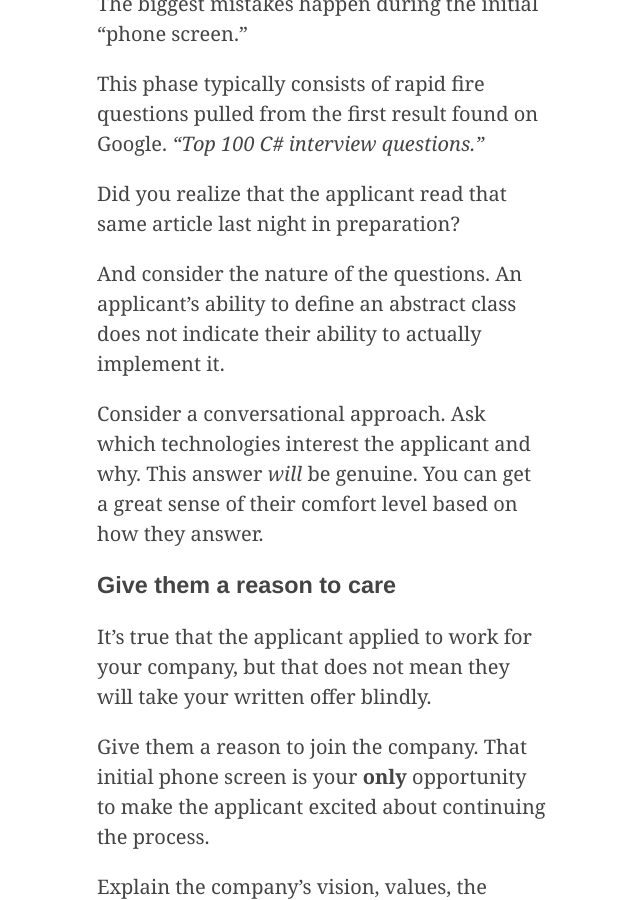
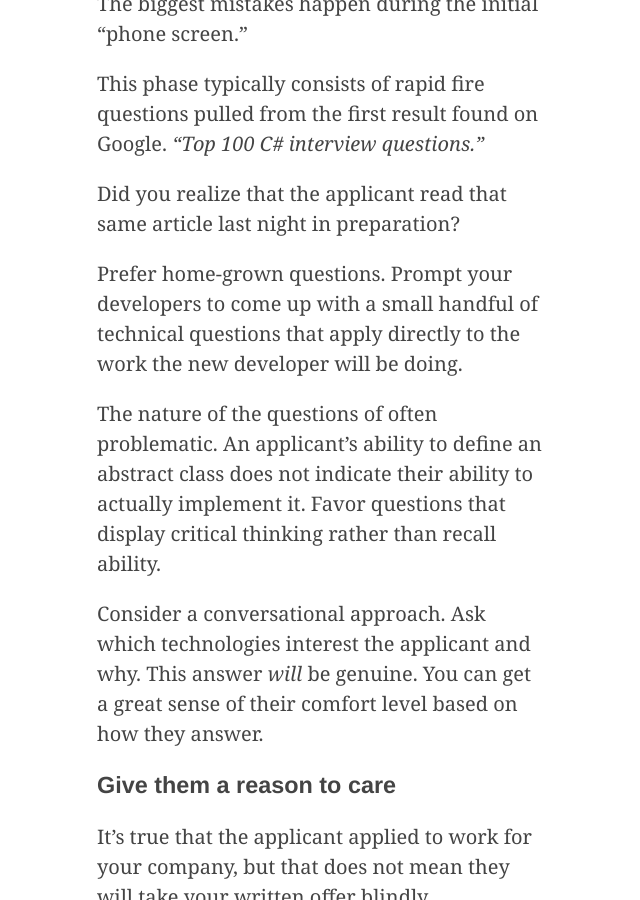
Before and after one commit to Dejital/dejital.github.com, a Jekyll site: the page built from _posts/2016-09-24-interviewing-developers.md, in a window 1280 px wide and 900 px high, scrolled down 1279 px. Shown: the whole window, without its empty margins (318-958 px from the left). Built offline with Jekyll 4.4.1, drawn with Linux system fonts in a browser that asks for light colours.

Commit message:
Slight editing to interviewing article.

```diff
--- a/_posts/2016-09-24-interviewing-developers.md
+++ b/_posts/2016-09-24-interviewing-developers.md
@@ -31,11 +31,17 @@ The biggest mistakes happen during the initial "phone screen."
 This phase typically consists of rapid fire questions pulled from
 the first result found on Google. _"Top 100 C# interview questions."_
 
-Did you realize that the applicant read that same article last night in preparation?
+Did you realize that the applicant read that same article last night
+in preparation?
 
-And consider the nature of the questions. An applicant's ability to
+Prefer home-grown questions. Prompt your developers to come up with
+a small handful of technical questions that apply directly to the work
+the new developer will be doing.
+
+The nature of the questions of often problematic. An applicant's ability to
 define an abstract class does not indicate their ability to
-actually implement it.
+actually implement it. Favor questions that display critical thinking
+rather than recall ability.
 
 Consider a conversational approach. Ask which technologies
 interest the applicant and why. This answer _will_ be genuine. You can
```
